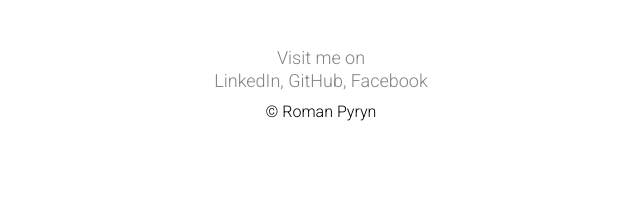
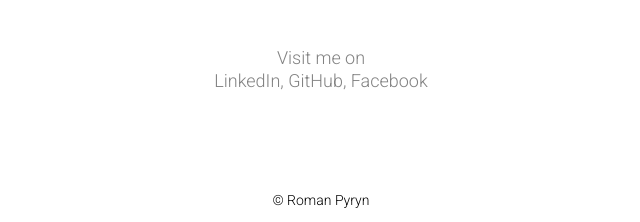
Before and after one commit to RomanPyryn/Portfolio, a website: page index.html in a window 1280 px wide. Shown: the part 3150-3372 px from the top of the page, without its empty margins (319-959 px from the left). Drawn offline with nearby package versions, Linux system fonts and the light colour scheme.

Commit message:
add copy

```diff
--- a/index.html
+++ b/index.html
@@ -542,11 +542,14 @@
             Visit me on <br />
             LinkedIn, GitHub, Facebook
           </p>
-
-          <div class="copy">&copy Roman Pyryn</div>
         </div>
       </section>
-
+    </main>
+    <!--Footer-->
+    <footer class="footer container">
+      <p class="copy">&copy Roman Pyryn</p>
+    </footer>
+    <!--Up button-->
     <button id="scrollToTopBtn">
       <img
         class="up-btn-img"
@@ -556,6 +559,5 @@
         height="90"
       />
     </button>
-    </main>
   </body>
 </html>
--- a/sass/components/_contacts.scss
+++ b/sass/components/_contacts.scss
@@ -1,8 +1,3 @@
-.container--contacts {
-  position: relative;
-  padding-bottom: 30px;
-}
-
 .contacts__text {
   margin-bottom: 40px;
 
@@ -63,11 +58,3 @@
 .signature {
   color: $color_text-third;
 }
-
-.copy {
-  position: absolute;
-  font-size: 16px;
-  left: 50%;
-  bottom: 0;
-  transform: translate3d(-50%, 0, 0);
-}
--- /dev/null
+++ b/sass/components/_footer.scss
@@ -0,0 +1,4 @@
+.copy {
+  font-size: 14px;
+  padding-bottom: 10px;
+}
--- a/sass/components/_header.scss
+++ b/sass/components/_header.scss
@@ -1,5 +1,5 @@
 .header {
-    @media screen and (min-width: 768px) {
-        box-shadow: rgba(100, 100, 111, 0.2) 0px 7px 29px 0px;
-    }
+  @media screen and (min-width: 768px) {
+    box-shadow: rgba(100, 100, 111, 0.2) 0px 7px 29px 0px;
+  }
 }
--- a/sass/components/_hero.scss
+++ b/sass/components/_hero.scss
@@ -1,5 +1,6 @@
 .hero {
   padding: 10px 0;
+  text-align: start;
 
   @media screen and (min-width: 768px) {
     padding: 60px 0;
--- a/sass/components/_portfolio.scss
+++ b/sass/components/_portfolio.scss
@@ -135,7 +135,7 @@
   border: 0.5px solid black;
   border-radius: 50%;
 
-	cursor: pointer;
+  cursor: pointer;
 
   z-index: 5;
   @media screen and (min-width: 768px) {
--- a/sass/main.scss
+++ b/sass/main.scss
@@ -8,3 +8,4 @@
 @import "./components/skills";
 @import "./components/portfolio";
 @import "./components/contacts";
+@import "./components/footer";
--- a/sass/utils/_commons.scss
+++ b/sass/utils/_commons.scss
@@ -39,6 +39,7 @@ body {
   font-weight: 300;
   font-size: 18px;
   line-height: 1.25;
+  text-align: center;
 
   color: $color_text-first;
   background-color: $color_bg-primary;
```
Also changed, not shown: ua.html (+6 -4 lines), css/main.css, css/main.min.css, sass/components/_about.scss (indentation only), 2 other files. Lines whose indentation alone changed are shown as unchanged.
